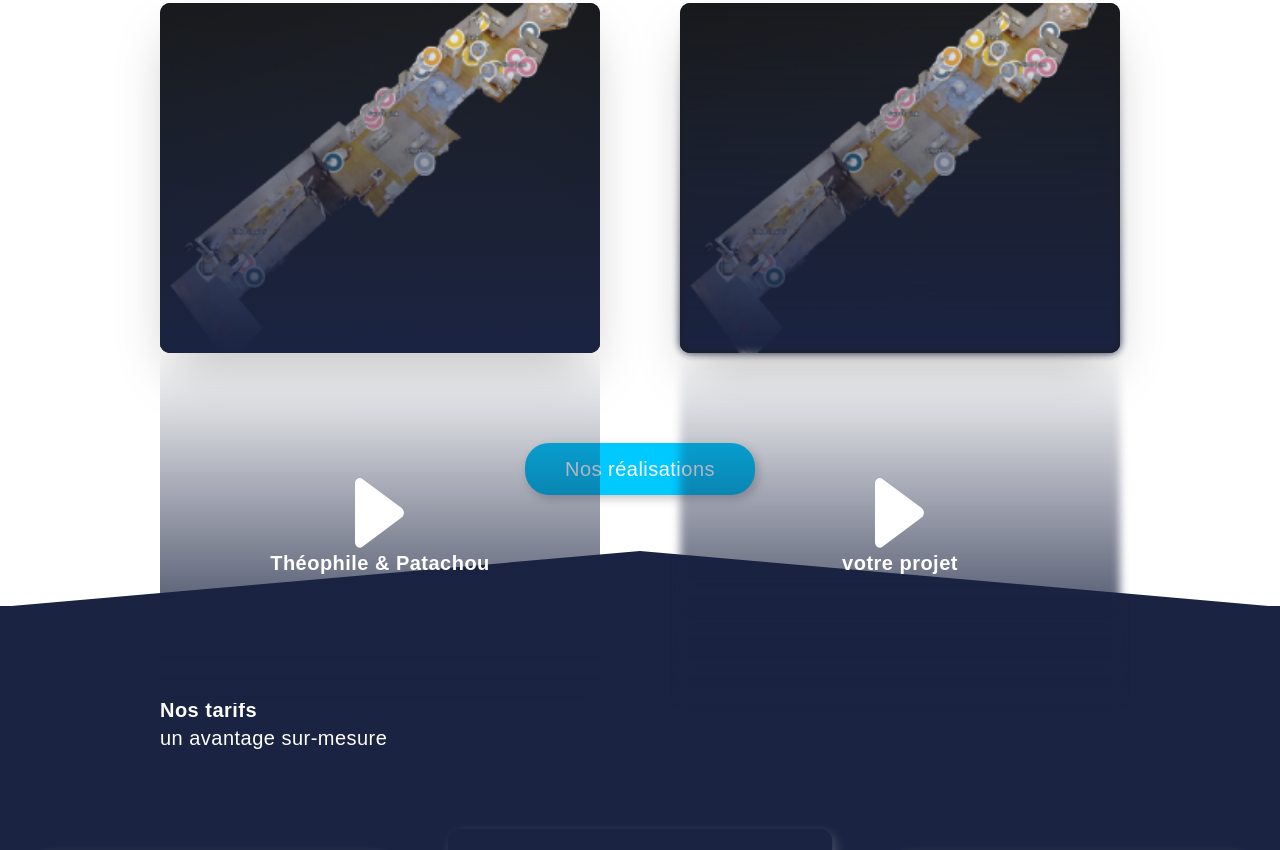
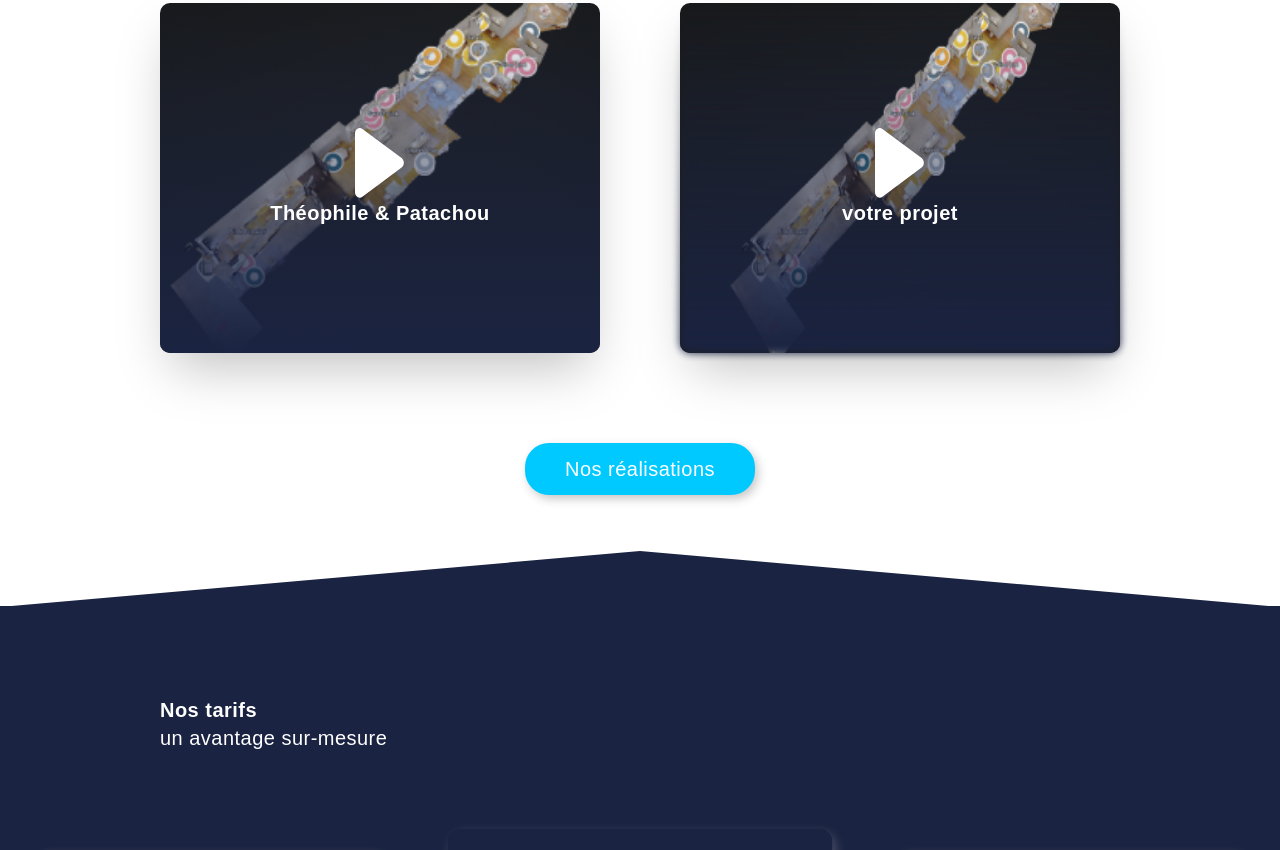
Before and after one commit to MaximeNef/Immersy, a Next.js app: page / in a window 1280 px wide. Shown: the part 2880-3730 px from the top of the page. Built offline with nearby package versions, Linux system fonts and the light colour scheme.

Commit message:
conflict merge

```diff
--- a/src/components/shared/realisationCards/index.jsx
+++ b/src/components/shared/realisationCards/index.jsx
@@ -8,7 +8,7 @@ const RealisationCards = () => {
     <Container className="space-y-[50px] md:flex  md:flex-row md:space-y-0 md:justify-start">
       <Container
         className={
-          ' shadow-2xl rounded-[10px] h-[225px] lg:h-[350px] relative  z-30 lg:w-1/2 lg:mr-10 lg:transform lg:transition lg:duration-500 lg:hover:scale-110 '
+          ' shadow-2xl rounded-[10px] h-[225px] md:h-[350px] relative  z-30 md:w-1/2 md:mr-10 md:transform md:transition md:duration-500 md:hover:scale-110 '
         }
       >
         {' '}
@@ -22,17 +22,6 @@ const RealisationCards = () => {
           <Flex
             className={
               'flex-col justify-center z-10 bg-gradient-to-b from-black/0 to-[#1A2341] rounded-[10px]   h-[225px] md:h-[350px]'
-            }
-          />
-          <MyImage
-            src="/assets/immersyVr.png"
-            layout={'fill'}
-            objectFit="cover"
-            className=" rounded-[10px] z-[-10]  "
-          />{' '}
-          <Flex
-            className={
-              'flex-col justify-center z-10 bg-gradient-to-b from-black/0 to-[#1A2341] rounded-[10px]   h-[225px] lg:h-[350px]'
             }
           >
             <MyImage
@@ -49,7 +38,7 @@ const RealisationCards = () => {
       </Container>{' '}
       <Container
         className={
-          ' lg:w-1/2 lg:ml-10  bg-gradient-to-b from-white to-[#1A2341]   shadow-2xl rounded-[10px] h-[225px] lg:h-[350px] z-10 relative lg:transform lg:transition lg:duration-500 lg:hover:scale-110'
+          ' md:w-1/2 md:ml-10  bg-gradient-to-b from-white to-[#1A2341]   shadow-2xl rounded-[10px] h-[225px] md:h-[350px] z-10 relative md:transform md:transition md:duration-500 md:hover:scale-110'
         }
       >
         {' '}
@@ -60,17 +49,7 @@ const RealisationCards = () => {
             className=" rounded-[10px] "
           />
           <div className="rounded-[10px] h-[225px] blur-sm w-full z-20 absolute  bg-gradient-to-b from-black/0 to-[#1A2341] md:h-[350px]" />
-          <Flex
-            className={'flex-col justify-center  h-[225px]  md:h-[350px]'}
-          />
-          <MyImage
-            src="/assets/immersyVr.png"
-            layout={'fill'}
-            objectFit="cover"
-            className=" rounded-[10px] "
-          />
-          <div className="rounded-[10px] h-[225px] blur-sm w-full z-20 absolute  bg-gradient-to-b from-black/0 to-[#1A2341] lg:h-[350px]" />
-          <Flex className={'flex-col justify-center  h-[225px]  lg:h-[350px]'}>
+          <Flex className={'flex-col justify-center  h-[225px]  md:h-[350px]'}>
             <MyImage
               src="/assets/Play.svg"
               w={50}
```
